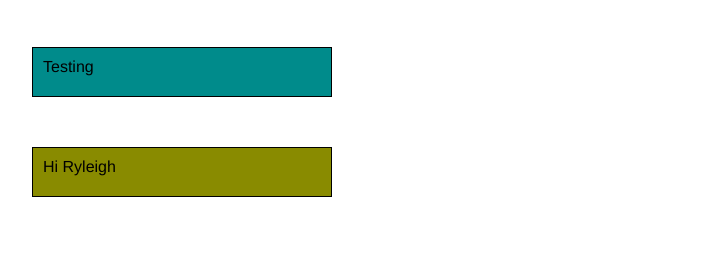
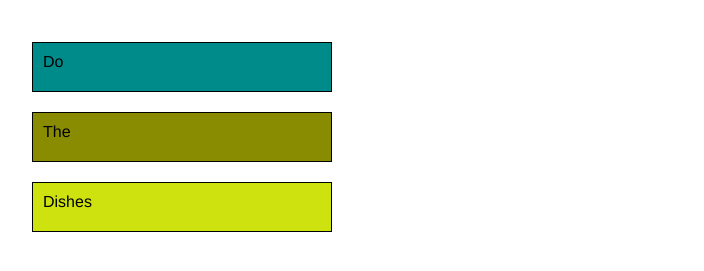
Before and after one commit to fryylord/module2, a plain HTML site: page index.html in a window 1280 px wide. Shown: the part 85-356 px from the top of the page, without its empty margins (40-744 px from the left). Drawn offline with Linux system fonts and the light colour scheme.

Commit message:
Add files via upload

```diff
--- a/index.html
+++ b/index.html
@@ -8,7 +8,8 @@
 </head>
 <body>
 <h1>Our Menu</h1>
-<div id="box1"> Testing </div>
-<div id="box2">Hi Ryleigh</div>
+<div id="box1"> Do </div>
+<div id="box2">The</div>
+<div id="box3">Dishes</div>
 </body>
 </html>
--- a/page.css
+++ b/page.css
@@ -27,7 +27,7 @@
     border: 1px solid black;
     width: 300px;
     height: 50px;
-    margin-top: 50px;
+    margin-top: 20px;
     overflow: auto;
   }
 
@@ -37,17 +37,17 @@
     border: 1px solid black;
     width: 300px;
     height: 50px;
-    margin-top: 50px;
+    margin-top: 20px;
     overflow: auto;
   }
 
   #box3 {
-    background-color: #008b8b;
+    background-color: #cde20e;
     padding: 10px;
     border: 1px solid black;
     width: 300px;
     height: 50px;
-    margin-top: 50px;
+    margin-top: 20px;
     overflow: auto;
   }
   .row {
```
